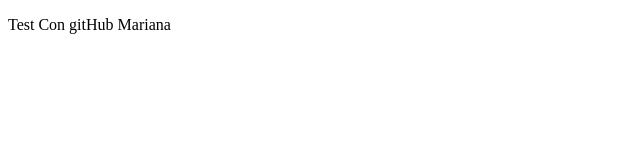
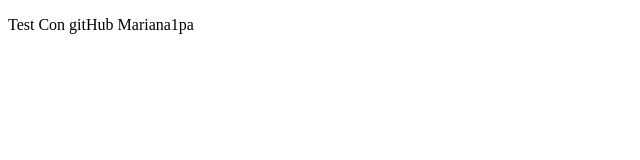
Before and after one commit to santialejo97/test01, a plain HTML site: page src/index.html in a window 1280 px wide. Shown: the full height of the page, 0-640 px from the left. Drawn offline with Linux system fonts and the light colour scheme.

```diff
--- a/src/index.html
+++ b/src/index.html
@@ -6,6 +6,6 @@
     <title>Test01</title>
   </head>
   <body>
-    <p>Test Con gitHub Mariana</p>
+    <p>Test Con gitHub Mariana1pa</p>
   </body>
 </html>
```
